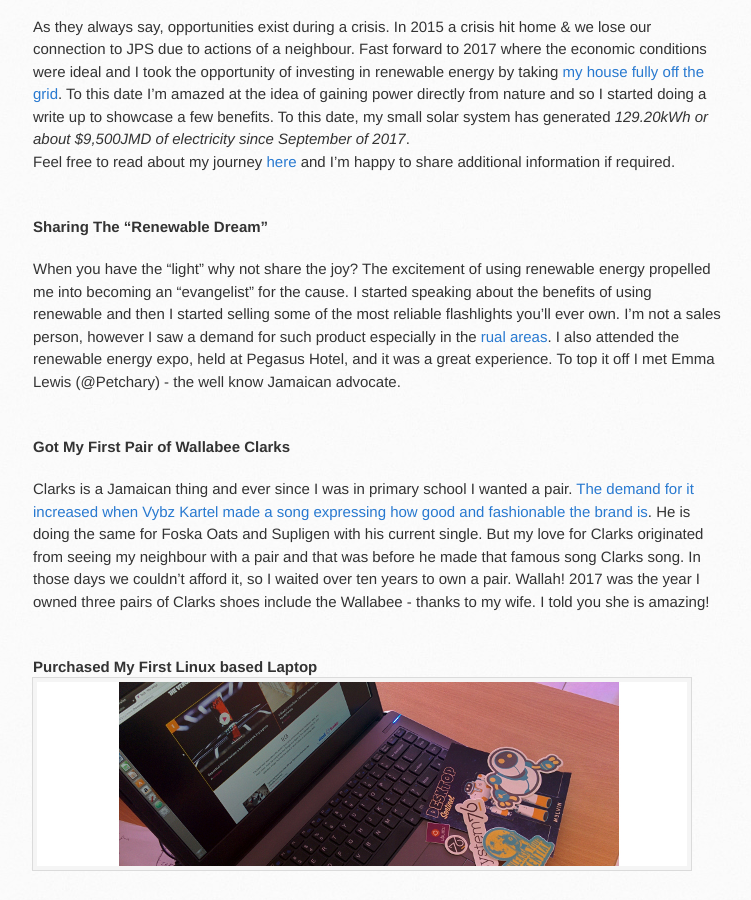
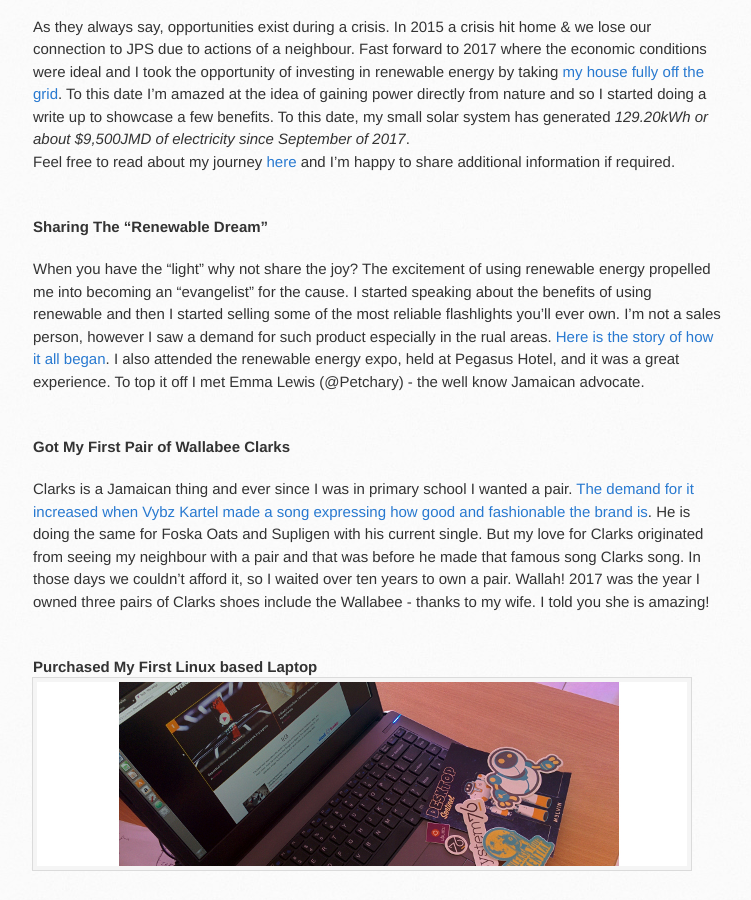
Before and after one commit to SolomonPerkins/solomonperkins.github.io, a Jekyll site: the page built from _posts/2018-01-04-2017-Year-In-Review.md, in a window 1280 px wide and 900 px high, scrolled down 1998 px. Shown: the whole window, without its empty margins (137-888 px from the left). Built offline with Jekyll 4.4.1, drawn with Linux system fonts in a browser that asks for light colours; nearby versions of some CDN libraries.

Commit message:
minor update

```diff
--- a/_posts/2018-01-04-2017-Year-In-Review.md
+++ b/_posts/2018-01-04-2017-Year-In-Review.md
@@ -41,7 +41,7 @@ Feel free to read about my journey [here][house_off_grid] and I'm happy to share
 <br/>
 **Sharing The "Renewable Dream"**
 
-When you have the "light" why not share the joy? The excitement of using renewable energy propelled me into becoming an "evangelist" for the cause. I started speaking about the benefits of using renewable and then I started selling some of the most reliable flashlights you'll ever own. I'm not a sales person, however I saw a demand for such product especially in the [rual areas][hybrid_light]. I also attended the renewable energy expo, held at Pegasus Hotel, and it was a great experience. To top it off I met Emma Lewis (@Petchary) - the well know Jamaican advocate.
+When you have the "light" why not share the joy? The excitement of using renewable energy propelled me into becoming an "evangelist" for the cause. I started speaking about the benefits of using renewable and then I started selling some of the most reliable flashlights you'll ever own. I'm not a sales person, however I saw a demand for such product especially in the rual areas. [Here is the story of how it all began][hybrid_light]. I also attended the renewable energy expo, held at Pegasus Hotel, and it was a great experience. To top it off I met Emma Lewis (@Petchary) - the well know Jamaican advocate.
 
 
 <br/>
```
